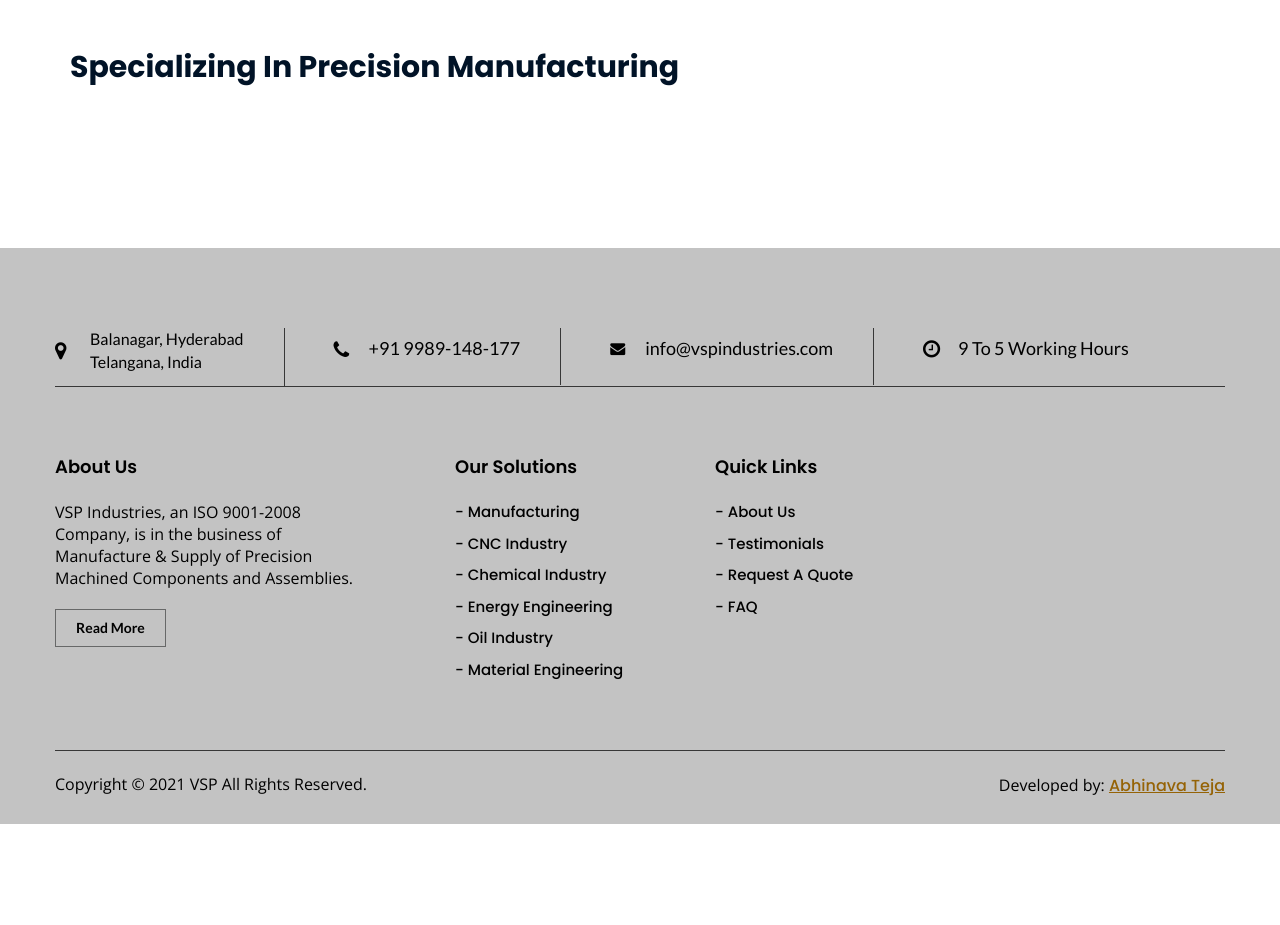
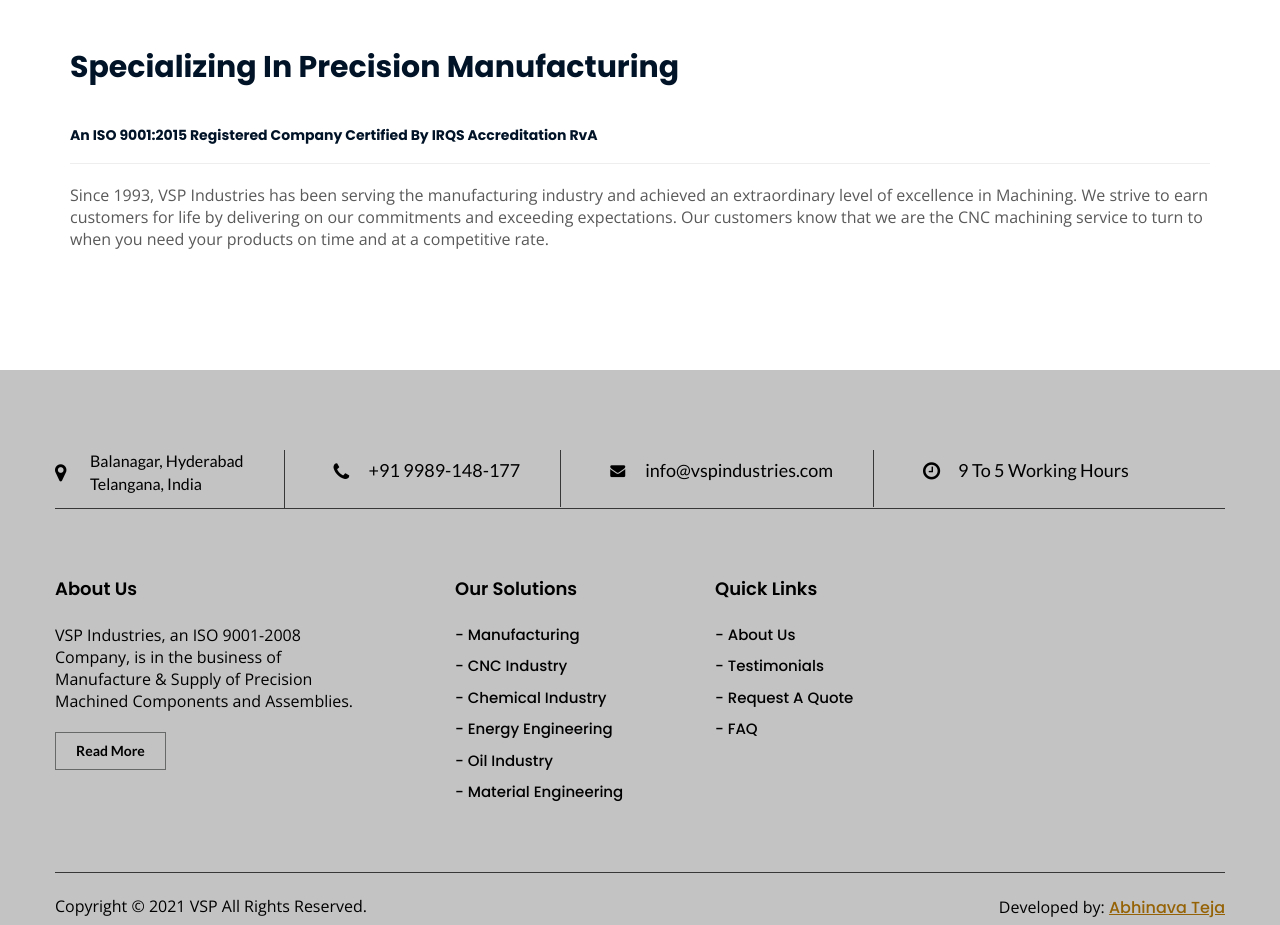
Before and after one commit to abhinavateja/vspindustries, a plain HTML site: page index.html in a window 1280 px wide. Shown: the part 940-1865 px from the top of the page. Before the commit the page ends 1764 px from the top, so only its background shows below. Drawn offline with nearby package versions, Linux system fonts and the light colour scheme; files that its build step writes are made by us from their sources.

Commit message:
Custoem design and functions updated on dec11

```diff
--- a/index.html
+++ b/index.html
@@ -196,6 +196,14 @@
             <div class="col-md-12 col-sm-6 col-xs-12 missionImageCol">
                <h3>Specializing in precision manufacturing</h3>
             </div>
+            <div class="col-md-12 col-sm-6 col-xs-12 missionImageCol">
+               <h5>An ISO 9001:2015 registered company Certified by IRQS Accreditation RvA</h5>
+               <hr>
+
+                  <p>Since 1993, VSP Industries has been serving the manufacturing industry and achieved an extraordinary level of excellence in Machining. We strive to earn customers for life by delivering on our commitments and exceeding expectations. Our customers know that we are the CNC machining service to turn to when you need your products on time and at a competitive rate.
+
+                  </p>
+            </div>
          </div>
       </div>
    </section>
```
